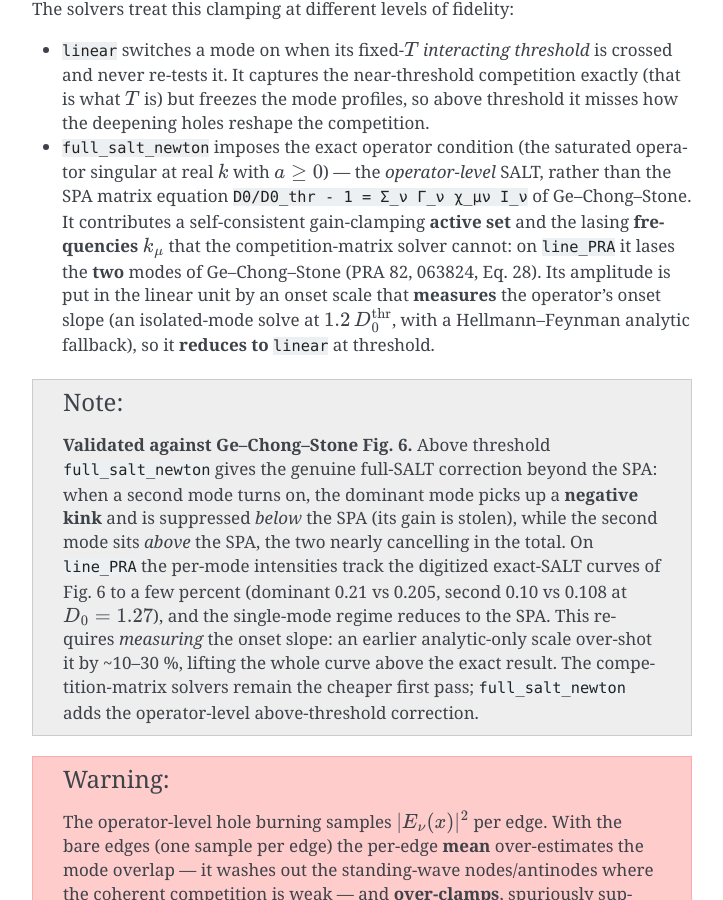
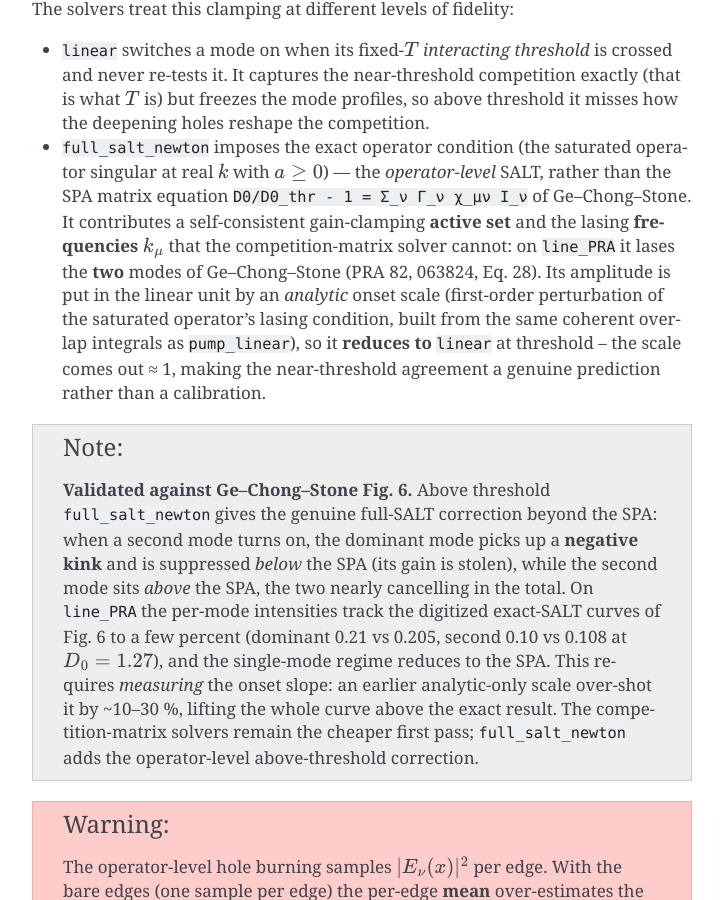
Before and after one commit to arnaudon/netSALT, a Sphinx documentation site: the page built from doc/source/lasing.rst, in a window 1280 px wide and 900 px high, scrolled down 5259 px. Shown: the whole window, without its empty margins (388-1111 px from the left). Built offline with Sphinx 7.4.7, drawn with Linux system fonts in a browser that asks for light colours; some of the changed text lies outside the part shown.

Commit message:
salt: analytic newton onset scale (replaces the measured probe)
The unit converting the newton amplitude to the linear modal-intensity
unit was previously *measured* -- an isolated-mode nonlinear solve at
1.2x each mode's threshold. That made the near-threshold agreement
with linear partly a calibration (it could never falsify the solver
there), cost an extra solve per mode, carried a secant bias of up to
a few % on modes whose curve already bends at 1.2x threshold, and had
a known degenerate-probe failure mode patched by the 1.2x magic number.

Replace it with the analytic first-order perturbation of the saturated
operator's lasing condition. The hole-burning term is per-edge constant
on the oversampled work graph -- exactly the structure pump_linear's
coherent overlap integrals already handle -- so with P the pump overlap
factor and H the same overlap weighted by the mode's hole-burning
profile, holding Im(omega) = 0 gives

    s_newton = Im[gamma P / Q] / (D0_thr Gamma Im[gamma H / Q]),
    Q = 1 + gamma D0_thr P

and the unit scale is s_linear/s_newton with s_linear = 1/(T_mumu D0_thr).
No probe, no seed, exact first order for the operator actually solved.

On line_PRA the analytic scale evaluates to ~1.00 for all six modes
(0.991-1.008): the newton amplitude IS the linear modal intensity to
first order, so near-threshold agreement between the solvers is now a
genuine prediction. The measured probe deviated from it by up to 3.5%
(its secant bias). The Ge-Chong-Stone Fig. 6 validation holds as a pure
prediction: dominant 0.208 vs exact 0.210 at D0 = 1.258. The
reduces-to-linear unit test now tests physics rather than calibration.
114 tests pass.

Co-Authored-By: Claude Fable 5 <noreply@anthropic.com>

```diff
--- a/doc/source/lasing.rst
+++ b/doc/source/lasing.rst
@@ -291,10 +291,11 @@ The solvers treat this clamping at different levels of fidelity:
   **active set** and the lasing **frequencies** :math:`k_\mu` that the
   competition-matrix solver cannot: on ``line_PRA`` it lases the **two** modes of
   Ge–Chong–Stone (PRA 82, 063824, Eq. 28). Its amplitude is put in the linear unit
-  by an onset scale that
-  **measures** the operator's onset slope (an isolated-mode solve at
-  :math:`1.2\,D_0^{\rm thr}`, with a Hellmann–Feynman analytic fallback), so it
-  **reduces to** ``linear`` at threshold.
+  by an *analytic* onset scale
+  (first-order perturbation of the saturated operator's lasing condition, built
+  from the same coherent overlap integrals as ``pump_linear``), so it
+  **reduces to** ``linear`` at threshold -- the scale comes out ≈ 1, making the
+  near-threshold agreement a genuine prediction rather than a calibration.
 
 .. note::
 
@@ -386,16 +387,15 @@ graphs they only track ``linear``.)
       wavelength-resolving sub-edge size, without which the per-edge mean
       over-clamps and spuriously drops co-lasing modes (see the warning above).
 
-    Its amplitude is put in the **linear modal-intensity unit** by an onset scale
-    that *measures* the operator's onset slope (an isolated-mode solve at
-    ``1.2·D0_thr``, Hellmann–Feynman analytic fallback), so it **reduces to linear at
+    Its amplitude is put in the **linear modal-intensity unit** by an *analytic*
+    onset scale (first-order perturbation of the saturated operator's lasing
+    condition; it comes out ≈ 1), so it **reduces to linear at
     threshold** and agrees on the lasing count -- validated against Ge–Chong–Stone
     (PRA 82, 063824) on ``line_PRA`` (both lase two modes). Above threshold it is
     the *exact-spatial* SALT: the
     dominant mode gets a negative kink (suppressed below the SPA when the second mode
     steals gain) and the second mode sits above the SPA, tracking the **exact-SALT
-    data of Fig. 6 to a few percent** (a measured onset slope is required; an
-    analytic-only scale over-shot the magnitudes by ~10-30 %). The linear
+    data of Fig. 6 to a few percent**. The linear
     solver remains the cheaper first pass. It is deterministic, path-independent,
     never raises, and *expensive* (a nested per-pump solve on the oversampled graph),
     so use a modest
```
Also changed, not shown: 1 other file.
